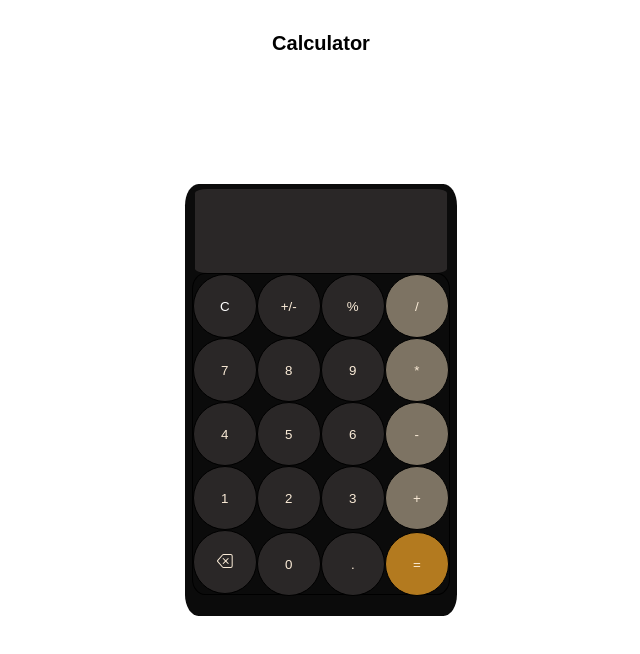
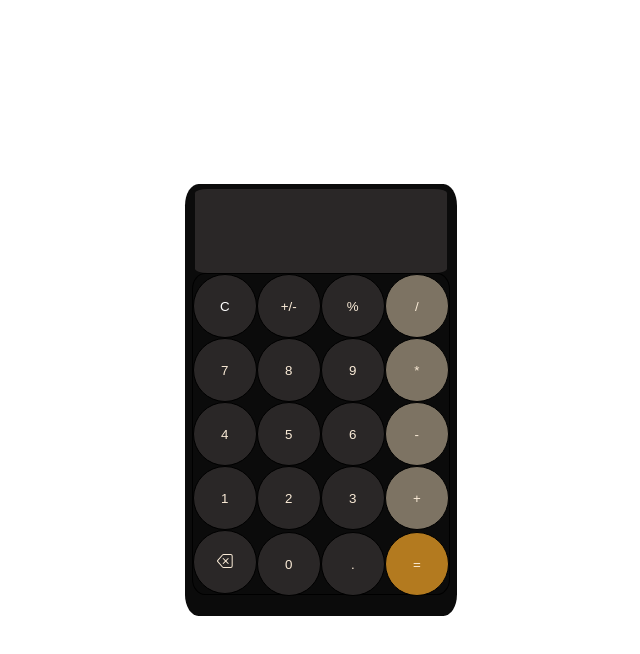
Before and after one commit to megha-naragund/calculator-react, a React (Create React App) app: page / in a window 1280 px wide. Shown: the top 654 px of the page, without its empty margins (319-959 px from the left). Built offline with nearby package versions, Linux system fonts and the light colour scheme.

Commit message:
comment heading

```diff
--- a/src/App.js
+++ b/src/App.js
@@ -131,7 +131,7 @@ class App extends Component {
     }
     return (
       <div>
-         <h1 id='heading'>Calculator</h1>
+      {/* <h1 id='heading'>Calculator</h1> */}
 
       <div className="calculator-container">
         {/* conditional rendering to handle mathematical exceptions*/}
```
